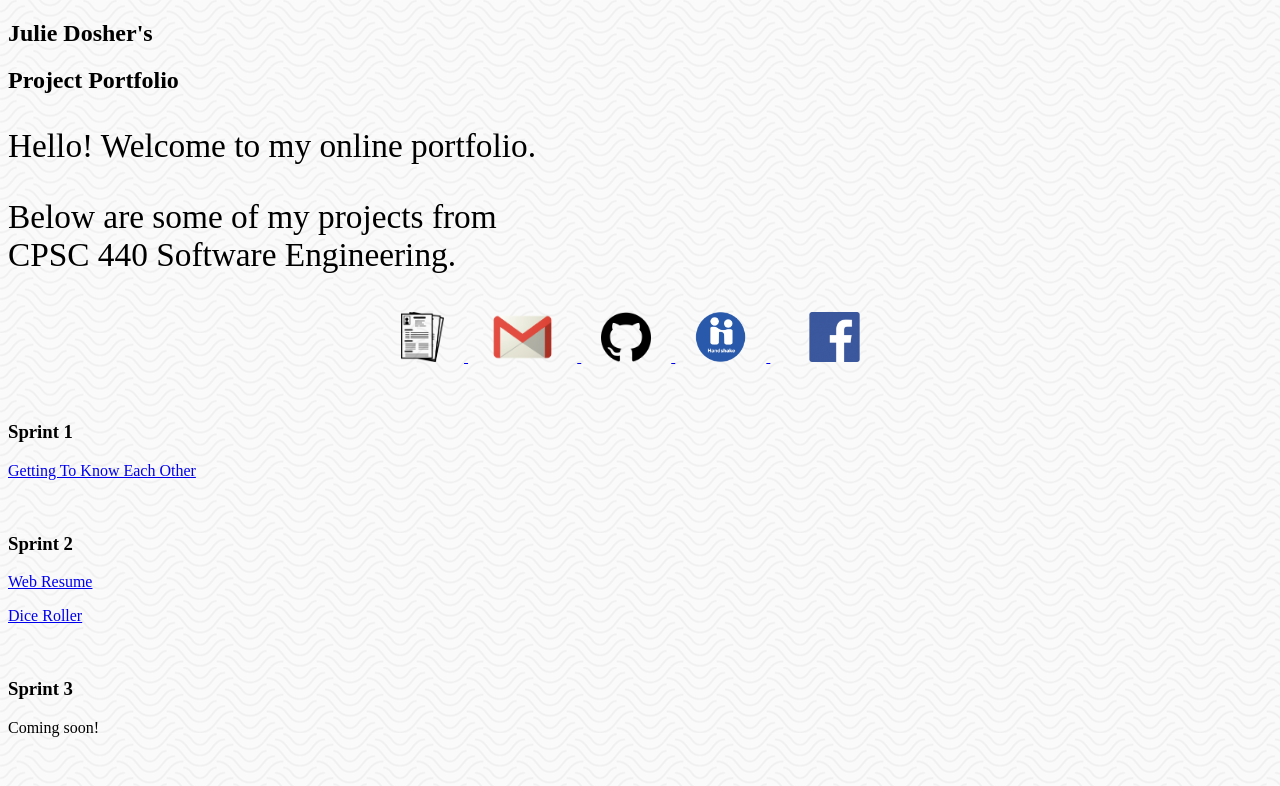
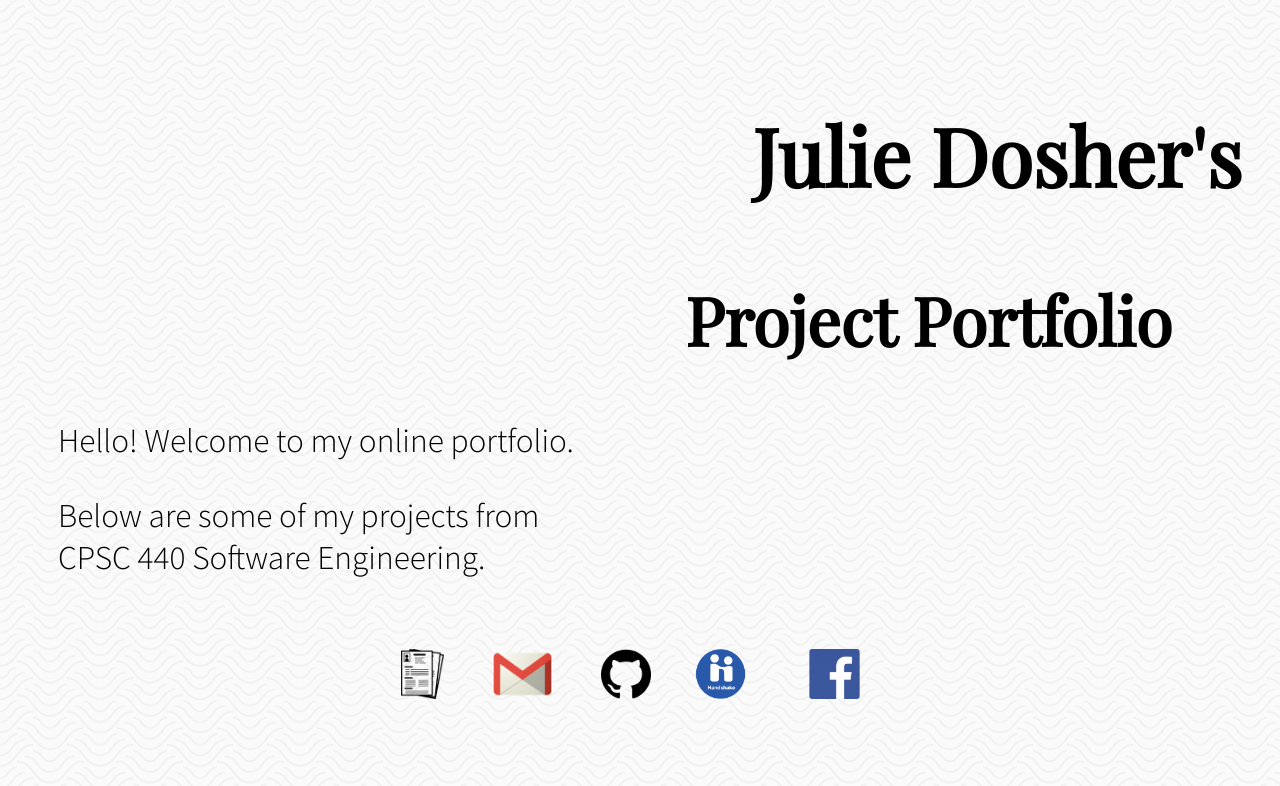
Before and after one commit to juliedosher/CPSC440_Portfolio, a plain HTML site: page index.html in a window 1280 px wide. Shown: the top 786 px of the page. Drawn offline with nearby package versions, Linux system fonts and the light colour scheme.

Commit message:
updated file name of css file

```diff
--- a/index.html
+++ b/index.html
@@ -8,7 +8,7 @@
     <link rel="preconnect" href="https://fonts.gstatic.com" crossorigin>
     <link href="https://fonts.googleapis.com/css2?family=Playfair+Display&family=Source+Sans+Pro:wght@300;400&display=swap"
         rel="stylesheet">
-    <link rel="stylesheet" href="./index.css" type="text/css">
+    <link rel="stylesheet" href="./style.css" type="text/css">
   </head>
 
   <body background="./resources/background.png">
```
